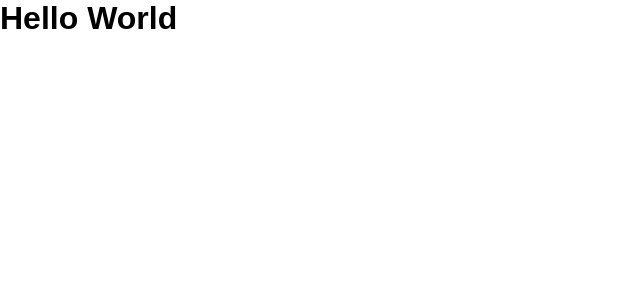
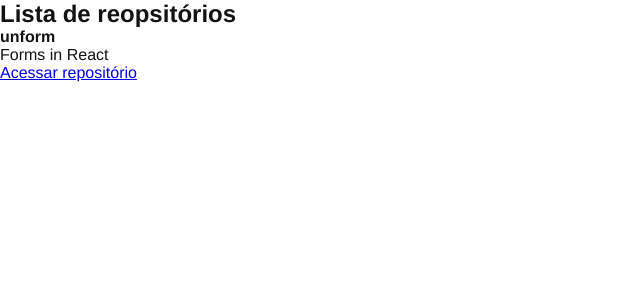
Before and after one commit to MattZ6/github-explorer, a React app: page / in a window 1280 px wide. Shown: the top 300 px of the page, without its empty margins (0-640 px from the left). Built offline with nearby package versions, Linux system fonts and the light colour scheme.

Commit message:
chore: add repository list component

```diff
--- a/src/App.jsx
+++ b/src/App.jsx
@@ -1,5 +1,7 @@
+import RepositoryList from './components/RepositoryList'
+
 import './styles/global.scss'
 
 export default function App() {
-  return <h1>Hello World</h1>;
+  return <RepositoryList />
 }
--- /dev/null
+++ b/src/components/RepositoryList/components/RepositoryItem/index.jsx
@@ -0,0 +1,18 @@
+function RepositoryItem({ repository: { name, description, url }  }) {
+  return (
+    <li>
+      <strong>{name}</strong>
+      <p>{description}</p>
+
+      {
+        url && (
+          <a href={url} target="_blank">
+            Acessar repositório
+          </a>
+        )
+      }
+    </li>
+  );
+}
+
+export default RepositoryItem;
--- /dev/null
+++ b/src/components/RepositoryList/index.jsx
@@ -0,0 +1,30 @@
+import { useState } from 'react';
+
+import RepositoryItem from './components/RepositoryItem';
+
+function RepositoryList() {
+  const [repositories, setRepositories] = useState([
+    {
+      id: 'unform',
+      name: 'unform',
+      description: 'Forms in React',
+      url: 'https://github.com/unform/unform',
+    }
+  ]);
+
+  return (
+    <section className="repository-list">
+      <h1>Lista de reopsitórios</h1>
+
+      <ul>
+        {
+          repositories.map(repository => (
+            <RepositoryItem key={repository.id} repository={repository} />)
+          )
+        }
+      </ul>
+    </section>
+  );
+}
+
+export default RepositoryList;
--- a/src/styles/global.scss
+++ b/src/styles/global.scss
@@ -5,5 +5,6 @@
 }
 
 body {
-  font-family: Arial, Helvetica, sans-serif;
+  font: 16px 'Helvetica Neue', Arial, Helvetica, sans-serif;
+  color: #121214;
 }
```
